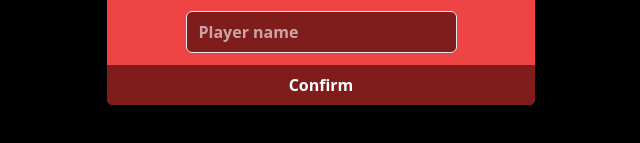
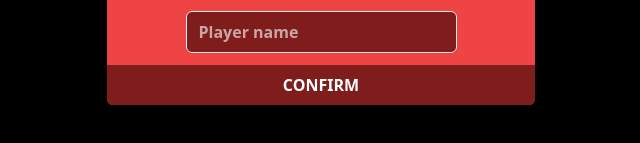
Before and after one commit to Claken/red-tetris, a React (Vite) app in the folder my-app/: page / in a window 1280 px wide. Shown: the part 413-556 px from the top of the page, without its empty margins (319-959 px from the left). Built offline with nearby package versions, Linux system fonts and the light colour scheme.

Commit message:
new design for connect page 2

```diff
--- a/my-app/src/components/ConnectPage.tsx
+++ b/my-app/src/components/ConnectPage.tsx
@@ -45,7 +45,7 @@ function ConnectPage({ name, setName, uuid, setUuid, socket, setSocket }: {
 						onChange={handleChange}
 					/>
 				</div>
-					<button className="bg-red-900 rounded-b-md hover:bg-red-700 active:bg-red-500 text-white font-bold py-2 px-4 w-full" onClick={handleSubmit}>Confirm</button>
+					<button className="bg-red-900 rounded-b-md hover:bg-red-700 active:bg-red-500 text-white font-bold py-2 px-4 w-full" onClick={handleSubmit}>CONFIRM</button>
 			</div>
 		</div>
 	);
```
